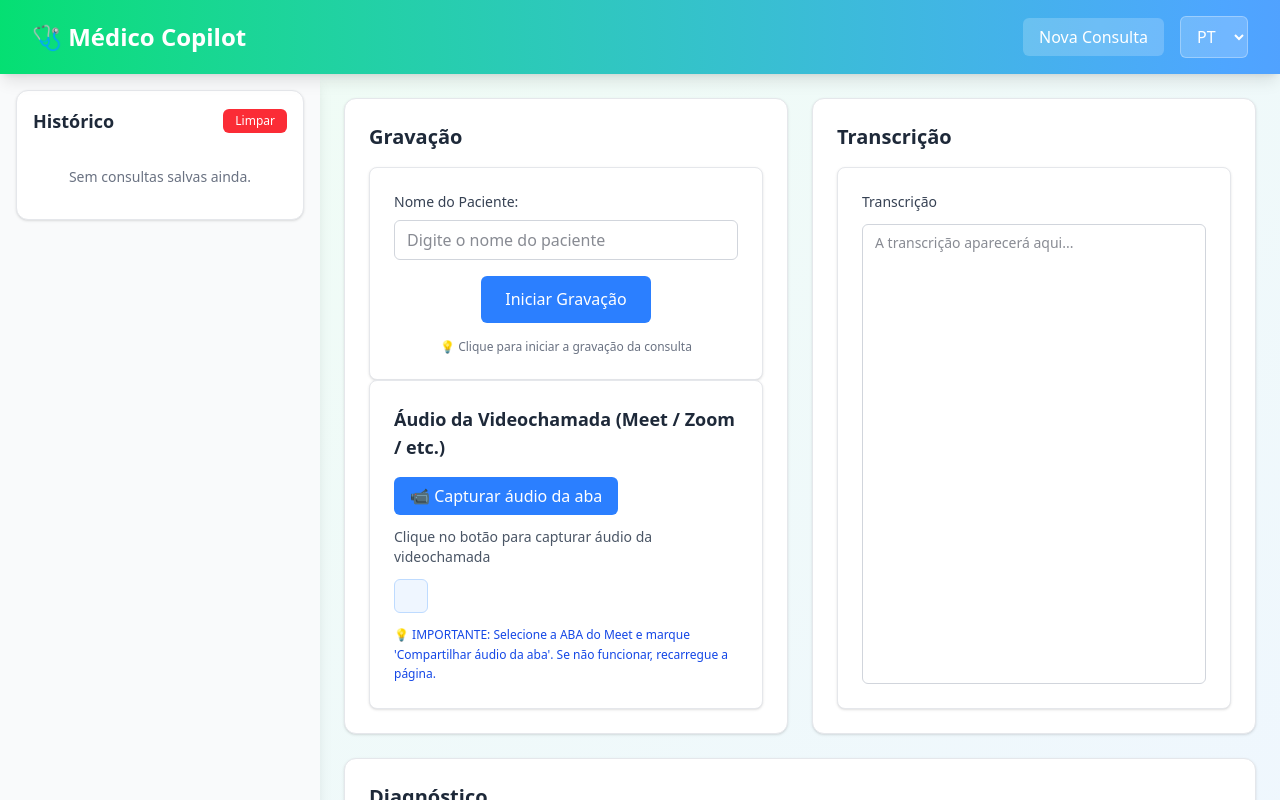
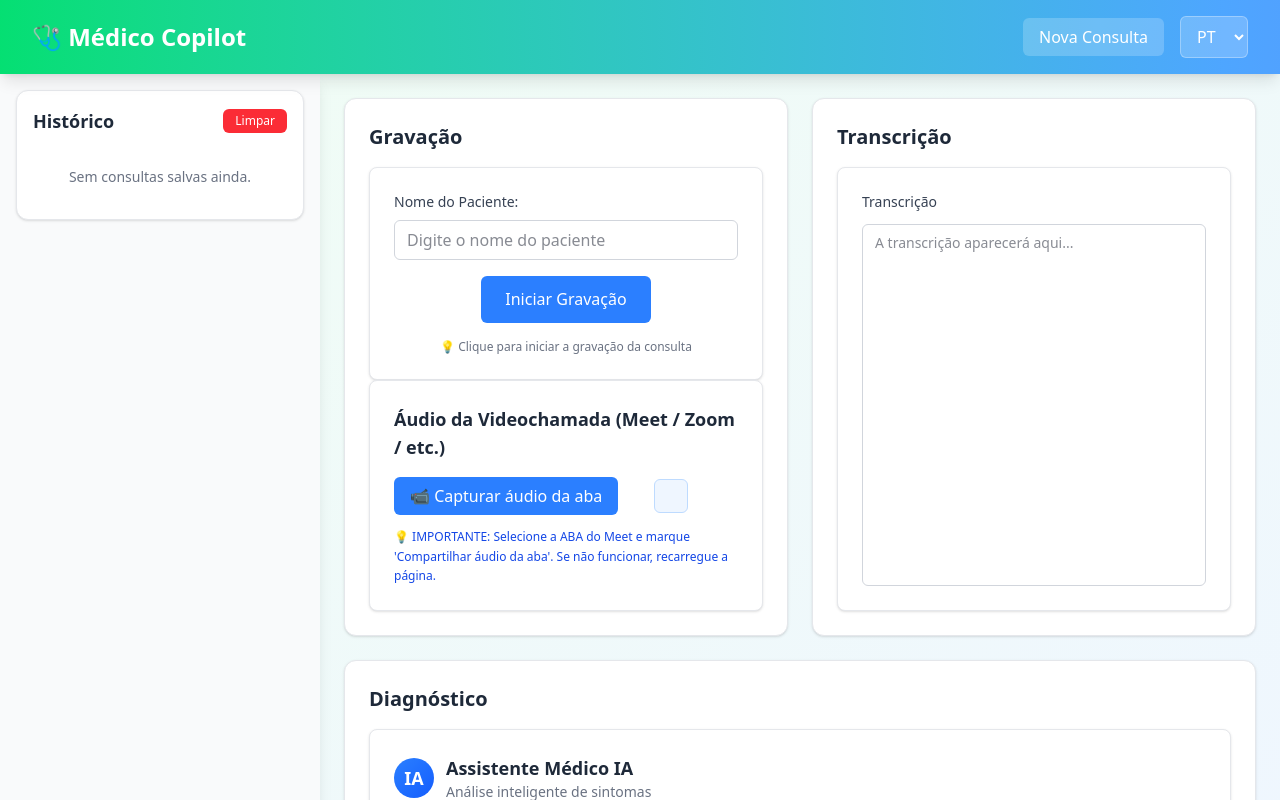
Before and after one commit to PolyannaMeira/MedNote-FrontEnd, a React (Vite) app: page / in a window 1280 px wide. Shown: the top 800 px of the page. Built offline with nearby package versions, Linux system fonts and the light colour scheme.

Commit message:
fix:frase desnecessaria

```diff
--- a/src/components/VideoCallCapture.tsx
+++ b/src/components/VideoCallCapture.tsx
@@ -59,7 +59,6 @@ const VideoCallCapture = forwardRef<VideoCallCaptureHandle, Props>(
       duration: "Duração:",
       errorPermission: "❌ Permissão negada. INSTRUÇÕES:\n\n1️⃣ Clique em 'Capturar áudio da aba'\n2️⃣ Selecione a ABA do Google Meet (não 'Tela inteira')\n3️⃣ MARQUE a caixa 'Compartilhar áudio da aba'\n4️⃣ Clique em 'Compartilhar'\n\n💡 Se não funcionar, recarregue a página e tente novamente.",
       errorGeneral: "❌ Erro na captura. Verifique se o Meet está tocando áudio e tente novamente.",
-      statusIdle: "Clique no botão para capturar áudio da videochamada",
       statusRecording: "🔴 Capturando áudio da aba...",
       statusDone: "✅ Transcrição concluída.",
       troubleshooting: "💡 IMPORTANTE: Selecione a ABA do Meet e marque 'Compartilhar áudio da aba'. Se não funcionar, recarregue a página.",
@@ -73,7 +72,7 @@ const VideoCallCapture = forwardRef<VideoCallCaptureHandle, Props>(
       duration: "Duration:",
       errorPermission: "❌ Permission denied. INSTRUCTIONS:\n\n1️⃣ Click 'Capture tab audio'\n2️⃣ Select Google Meet TAB (not 'Entire screen')\n3️⃣ CHECK 'Share tab audio' checkbox\n4️⃣ Click 'Share'\n\n💡 If it doesn't work, reload the page and try again.",
       errorGeneral: "❌ Capture error. Check if Meet is playing audio and try again.",
-      statusIdle: "Click button to capture video call audio",
+
       statusRecording: "🔴 Capturing tab audio...",
       statusDone: "✅ Transcription completed.",
       troubleshooting: "💡 IMPORTANT: Select Meet TAB and check 'Share tab audio'. If it fails, reload the page.",
```
